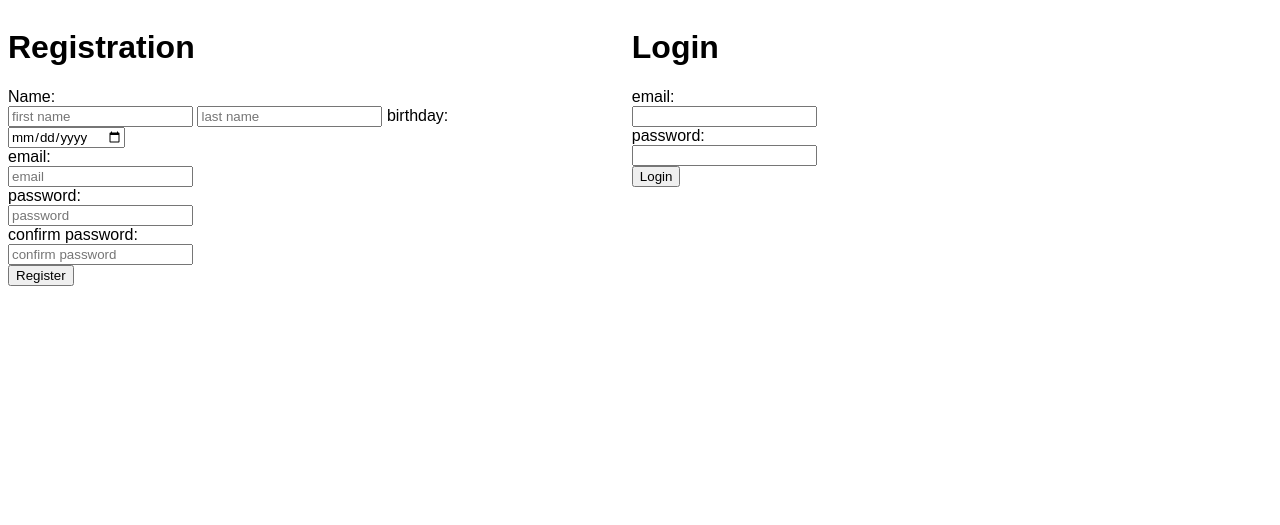
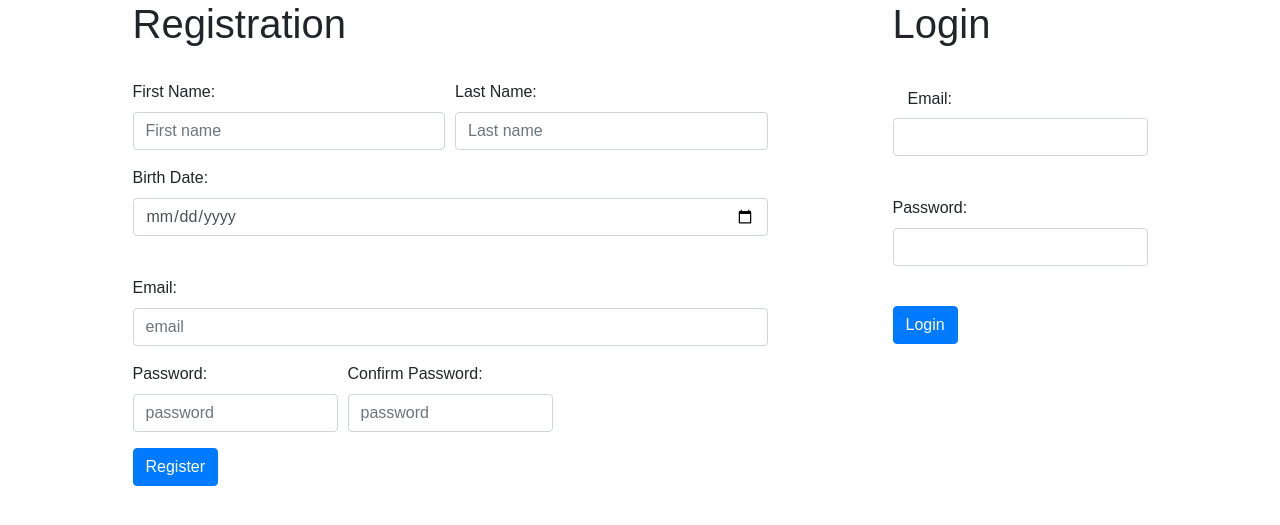
Before and after one commit to mazurasdf/spending_challenge_proj, a Django app: page / in a window 1280 px wide. Shown: the top 525 px of the page. Run offline with Django 3.2, Linux system fonts and the light colour scheme; some libraries are stand-ins or nearby versions.

Commit message:
login page edits

```diff
--- a/login_app/templates/index.html
+++ b/login_app/templates/index.html
@@ -1,5 +1,6 @@
 <!DOCTYPE html>
 <html lang="en">
+
 <head>
     <meta charset="UTF-8">
     <meta name="viewport" content="width=device-width, initial-scale=1.0">
@@ -7,8 +8,13 @@
     <title>Login or Register</title>
     {% load static %}
     <link rel="stylesheet" href="{% static 'css/style.css' %}">
+    <link rel="stylesheet" href="https://stackpath.bootstrapcdn.com/bootstrap/4.4.1/css/bootstrap.min.css"
+        integrity="sha384-Vkoo8x4CGsO3+Hhxv8T/Q5PaXtkKtu6ug5TOeNV6gBiFeWPGFN9MuhOf23Q9Ifjh" crossorigin="anonymous">
 </head>
+
 <body>
+    <div class="container">
+        <div class="row justify-content-around">
             {% if messages %}
             <ul class="messages">
                 {% for message in messages %}
@@ -17,27 +23,68 @@
             </ul>
             {% endif %}
 
-    <div id="registration">
-        <h1>Registration</h1>
+            <div id="registration" class="col-7">
+                <h1>Registration</h1><br>
+
                     <form action="/users/register" method="POST">
+                        <div class="form-row">
+                            <div class="form-group col-md-6">
                                 {% csrf_token %}
-            Name:<br><input type="text" name ="first_name" class="input_box" placeholder="first name">
-            <input type="text" name ="last_name" class="input_box" placeholder="last name">
-            birthday:<br><input type="date" name ="birthday" class="input_box"><br>
-            email:<br><input type="email" name ="email" class="input_box" placeholder="email"><br>
-            password:<br><input type="password" name ="password" class="input_box" placeholder="password"><br>
-            confirm password:<br><input type="password" name ="confirm_password" class="input_box" placeholder="confirm password"><br>
-            <input type="submit" value="Register">
+                                <label>First Name:</label><br>
+                                <input type="text" name="first_name" class="form-control " placeholder="First name">
+                            </div>
+                            <div class="form-group col-md-6">
+                                <label>Last Name:</label><br>
+                                <input type="text" name="last_name" class="form-control" placeholder="Last name">
+                            </div>
+                        </div>
+                        <div class="form-group ">
+                                <label>Birth Date:</label>
+                                <input type="Date" name="birthday" class="form-control"><br>
+                        </div>
+                        <div class="form-group" >
+                                <label>Email:</label>
+                                <input type="email" name="email" class="form-control" placeholder="email">
+                        </div>
+
+                        <div class="form-row">
+                            <div class="form-group col-md-4">
+                                <label>Password:</label>
+                                <input type="password" name="password" class="form-control" placeholder="password">
+                            </div>
+
+                            <div class="form-group col-md-4">
+                                    <label>Confirm Password:</label>
+                                    <input type="password" name="password" class="form-control" placeholder="password">
+                                </div>
+                        </div>
+
+
+
+                    <input type="submit" class="btn btn-primary" value="Register">
                 </form>
             </div>
-    <div id="login">
-        <h1>Login</h1>
+
+            <div id="login" class="col-3">
+                <h1>Login</h1><br>
                 <form action="/users/login" method="POST">
                     {% csrf_token %}
-            email:<br><input type="email" name="email" class="input_box"><br>
-            password:<br><input type="password" name="password" class="input_box"><br>
-            <input type="submit" value="Login">
+                    <div class="form-group">
+                        <label class="col-sm-2 col-form-label">Email:</label><br>
+                        <input type="email" name="email" class="form-control"><br>
+                    </div>
+                    <div class="form-group">
+                        <label>Password:</label><br>
+                        <input type="password" name="password" class="form-control"><br>
+                    </div>
+                    <input type="submit" class="btn btn-primary" value="Login">
                 </form>
             </div>
+        </div>
+    </div>
+
+
+
 </body>
+
 </html>
--- a/login_app/templates/success.html
+++ b/login_app/templates/success.html
@@ -7,6 +7,7 @@
     <title>You are logged in</title>
     {% load static %}
     <link rel="stylesheet" href="{% static 'css/style.css' %}">
+    <link rel="stylesheet" href="https://stackpath.bootstrapcdn.com/bootstrap/4.4.1/css/bootstrap.min.css" integrity="sha384-Vkoo8x4CGsO3+Hhxv8T/Q5PaXtkKtu6ug5TOeNV6gBiFeWPGFN9MuhOf23Q9Ifjh" crossorigin="anonymous">
 </head>
 <body>
     <h1>You are logged in as {{request.session.user_name}}</h1>
```
Also changed, not shown: challenge_app/templates/create_purchase.html (+8 -6 lines), challenge_app/static/images/h.jpg (added), challenge_app/static/images/pooh.jpg (added), 1 other file. Lines whose indentation alone changed are shown as unchanged.
